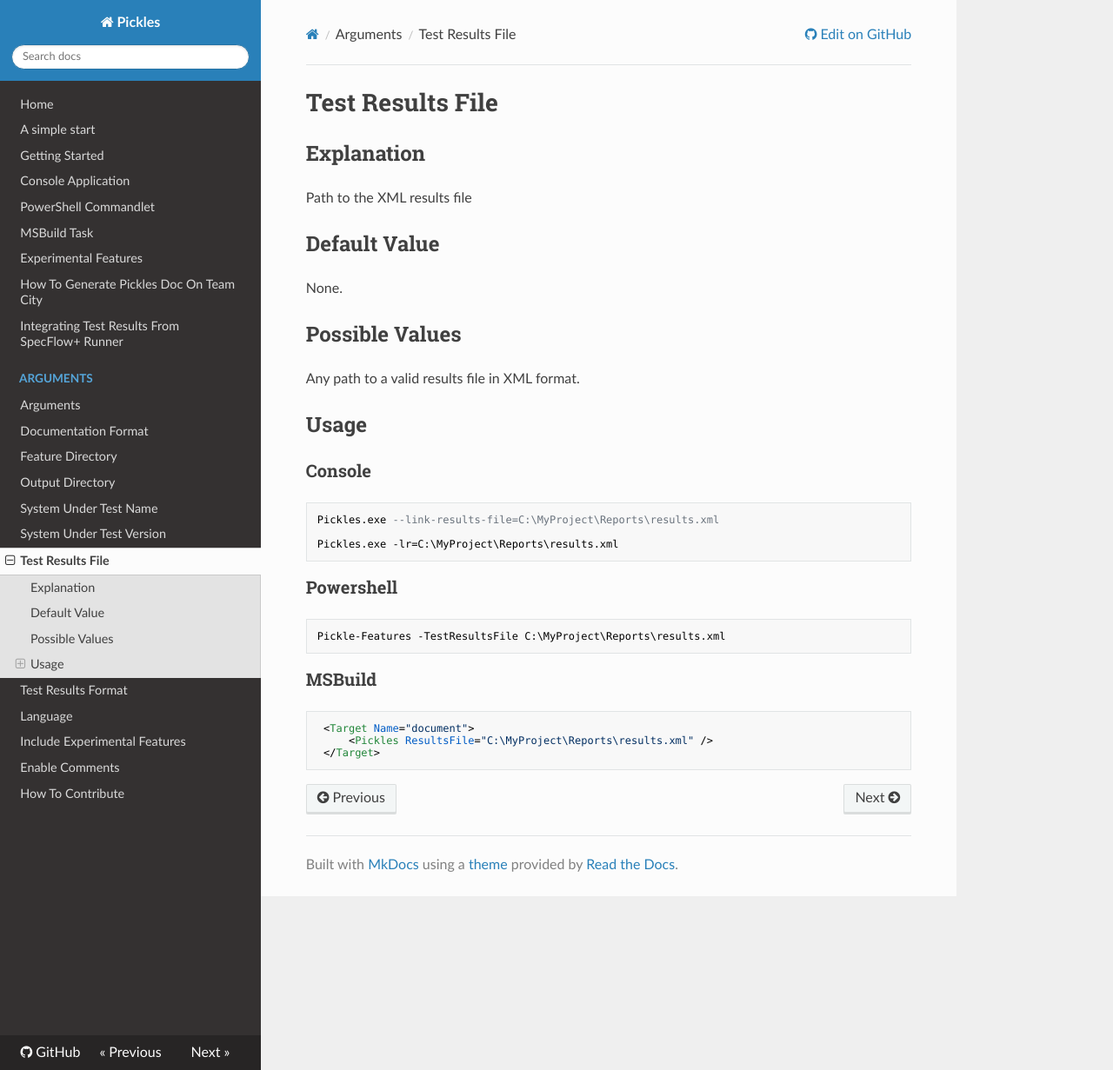
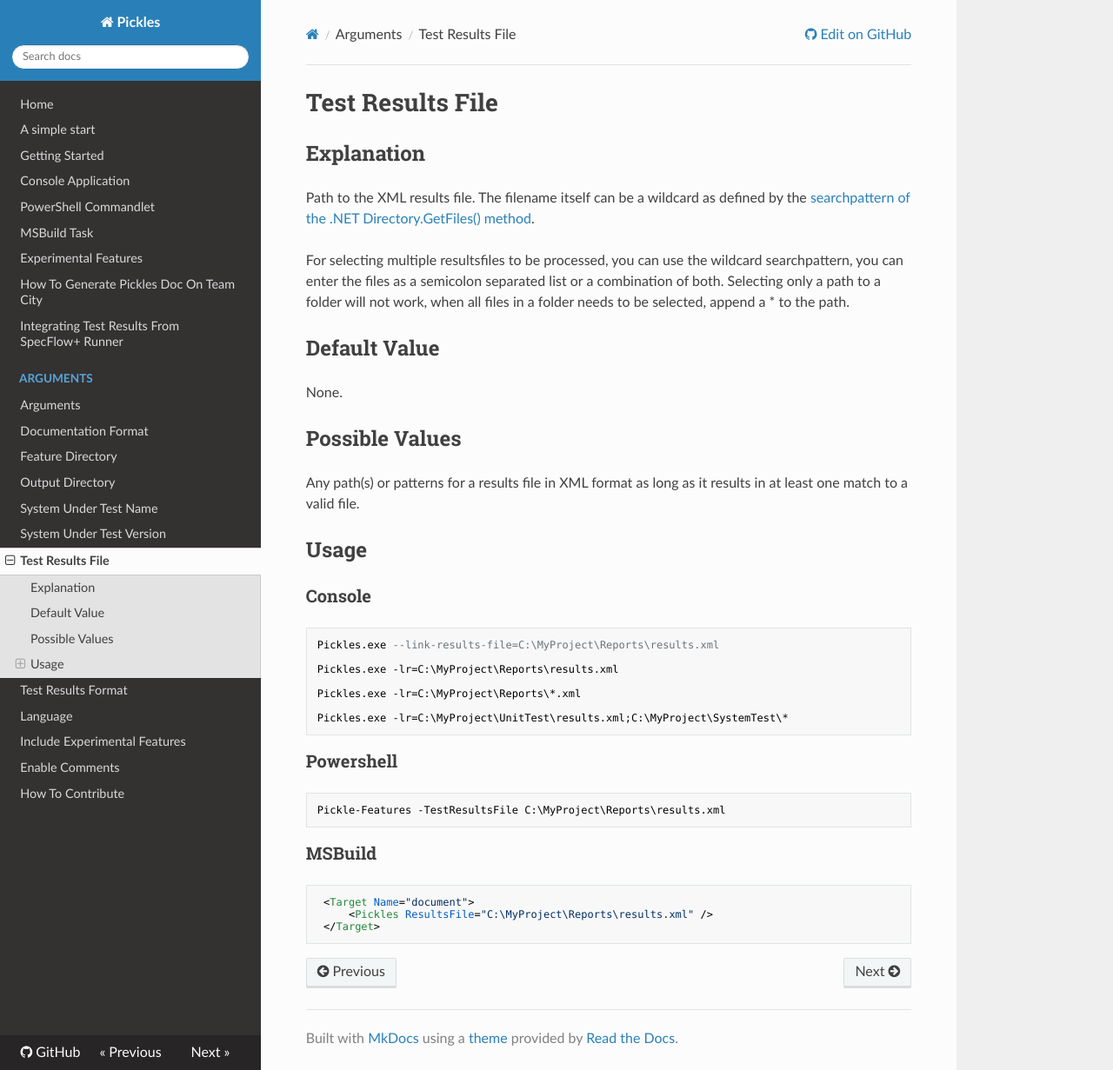
Before and after one commit to picklesdoc/docs, an MkDocs documentation site: the page built from docs/ArgumentsTestResultsFile.md, in a window 1280 px wide and 1231 px high. Shown: the whole window at 87% size. Built offline with MkDocs 1.6.1, drawn with Linux system fonts in a browser that asks for light colours; nearby versions of some CDN libraries; old or Windows-style settings are respelled for this version of MkDocs.

Commit message:
Added wildcard explanation
With #435 it is possible to use wildcards and/or lists to filepaths for test result files. The documentation is now reflecting these added features.

```diff
--- a/docs/ArgumentsTestResultsFile.md
+++ b/docs/ArgumentsTestResultsFile.md
@@ -2,7 +2,9 @@
 
 ## Explanation
 
-Path to the XML results file
+Path to the XML results file. The filename itself can be a wildcard as defined by the [searchpattern of the .NET Directory.GetFiles() method](https://msdn.microsoft.com/en-us/library/wz42302f(v=vs.110).aspx?f=255&mspperror=-2147217396#Anchor_2).
+
+For selecting multiple resultsfiles to be processed, you can use the wildcard searchpattern, you can enter the files as a semicolon separated list or a combination of both. Selecting only a path to a folder will not work, when all files in a folder needs to be selected, append a * to the path.
 
 ## Default Value
 
@@ -10,7 +12,7 @@ None.
 
 ## Possible Values
 
-Any path to a valid results file in XML format.
+Any path(s) or patterns for a results file in XML format as long as it results in at least one match to a valid file.
 
 ## Usage
 
@@ -19,6 +21,10 @@ Any path to a valid results file in XML format.
 	Pickles.exe --link-results-file=C:\MyProject\Reports\results.xml
 
 	Pickles.exe -lr=C:\MyProject\Reports\results.xml
+
+	Pickles.exe -lr=C:\MyProject\Reports\*.xml
+
+	Pickles.exe -lr=C:\MyProject\UnitTest\results.xml;C:\MyProject\SystemTest\*
 
 ### Powershell
 
```
